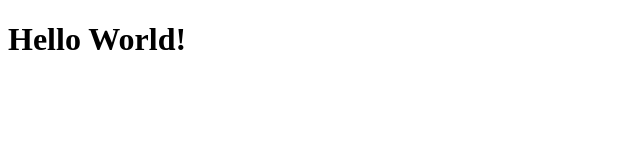
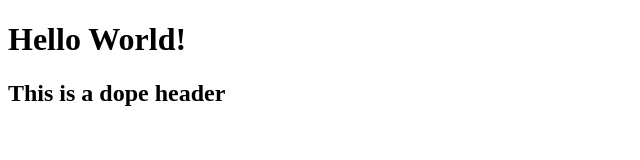
Before and after one commit to sjlowchappell/solid-goggles, a plain HTML site: page index.html in a window 1280 px wide. Shown: the whole page, without its empty margins (0-640 px from the left). Drawn offline with Linux system fonts and the light colour scheme.

Commit message:
Added some header stuff

```diff
--- a/index.html
+++ b/index.html
@@ -9,6 +9,7 @@
 <body>
     <header>
         <h1>Hello World!</h1>
+        <h2>This is a dope header</h2>
     </header>
 </body>
 </html>
```
